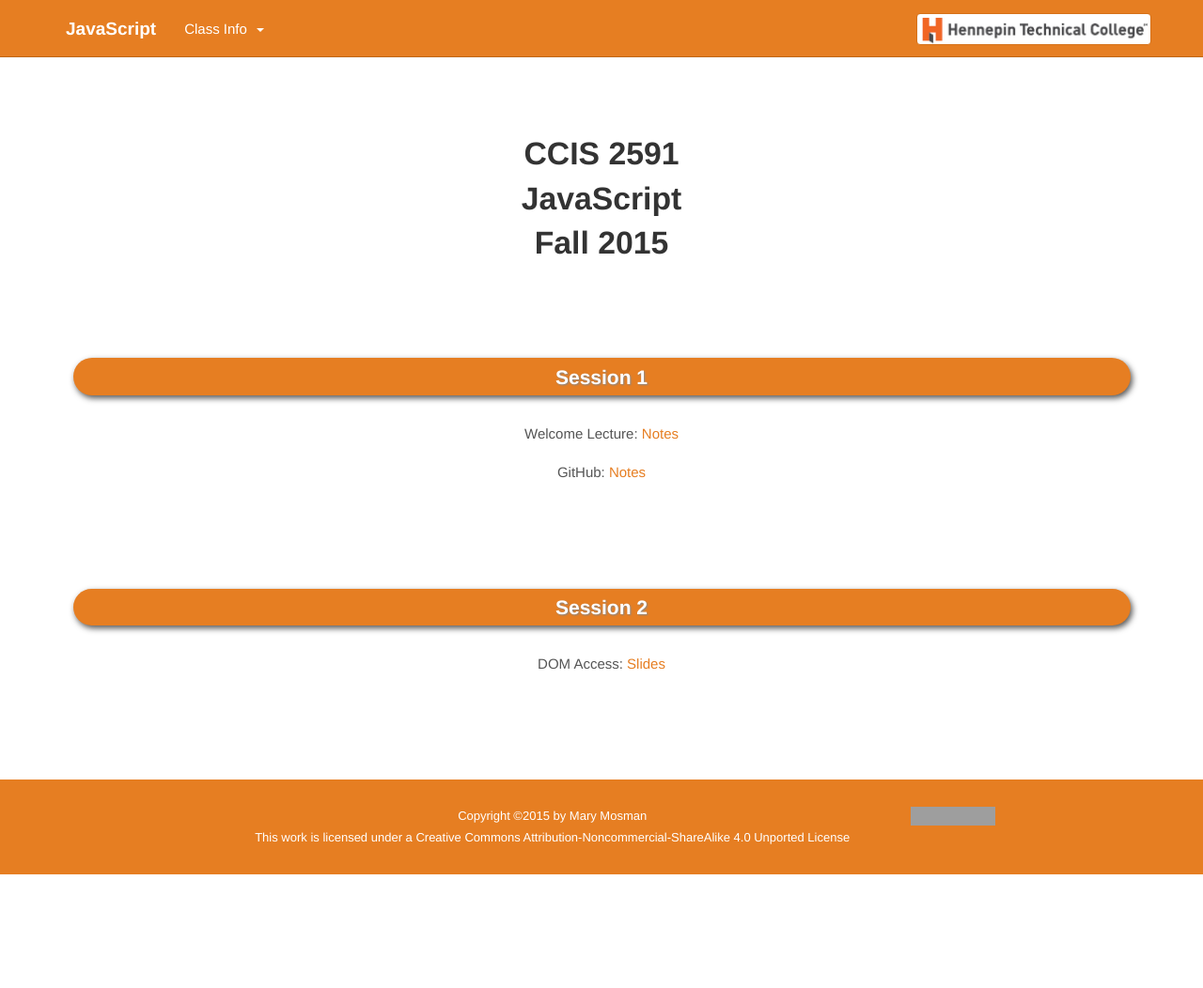
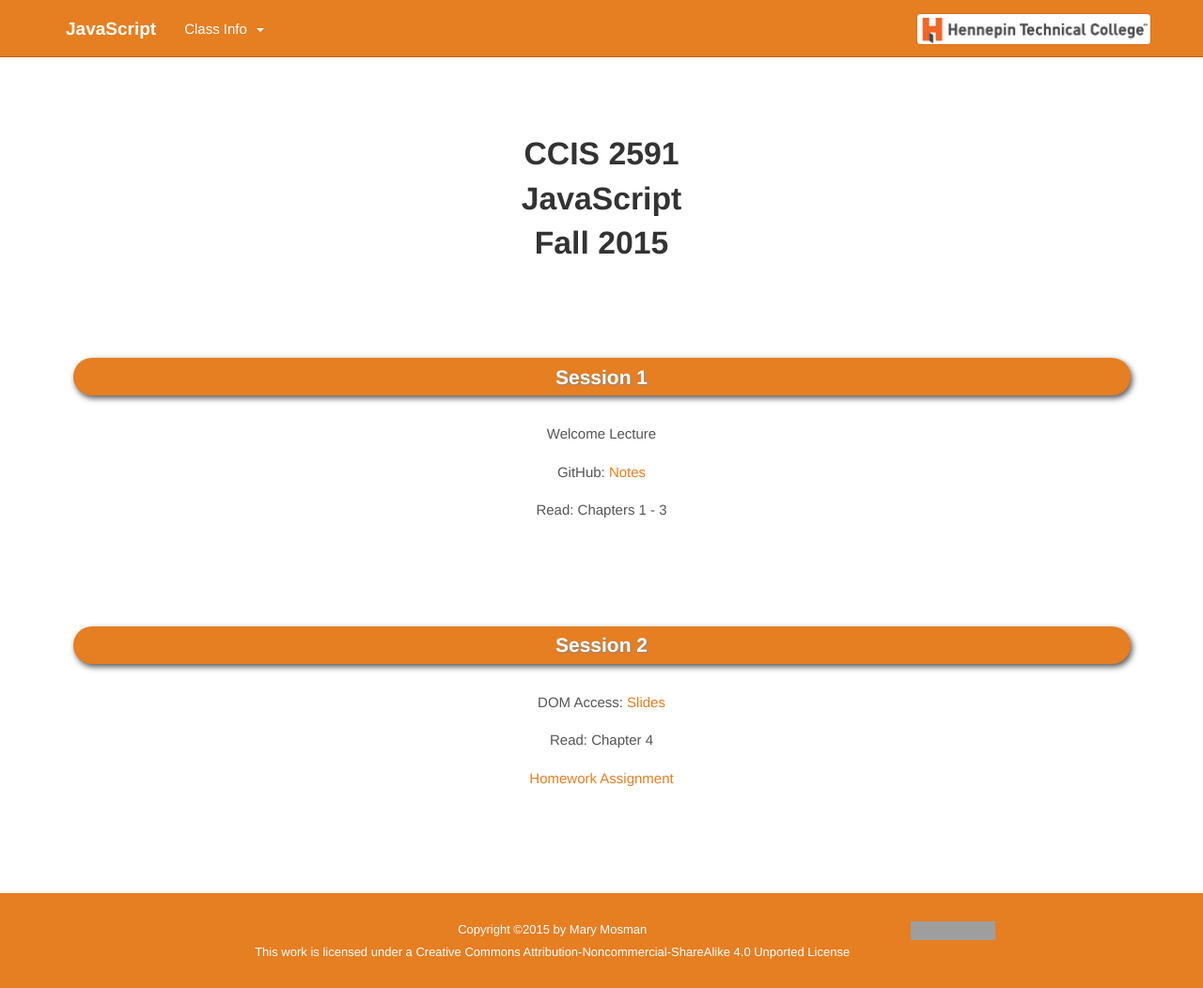
Before and after one commit to htc-ccis2591/main, a Jekyll site: the page built from _semesters/2015_3_Fall.md, in a window 1280 px wide and 1052 px high. Shown: the whole window at 94% size. Built offline with Jekyll 4.4.1, drawn with Linux system fonts in a browser that asks for light colours; some web fonts are replaced; grey boxes are pictures that could not be loaded.

Commit message:
updates to session layout

```diff
--- a/_layouts/semester.html
+++ b/_layouts/semester.html
@@ -7,7 +7,7 @@ layout: page
   <h1 class="header-bar">Session {{ forloop.index }}</h1>
   <div class="text-center">
     {% for lecture in session.lectures %}
-    <p>{{ lecture.title }}:
+    <p>{{ lecture.title }}{% if lecture.slides_url or lecture.notes_url%}:{% endif %}
       {% if lecture.slides_url %}
       <a href="{{ lecture.slides_url | prepend: site.baseurl }}">Slides</a>
       {% endif %}
@@ -19,23 +19,37 @@ layout: page
       {% endif %}
     </p>
     {% endfor %}
+
     {% for lab in session.labs %}
     <p>Lab: <a href="{{ lab.url }}" target="_blank"> {{ lab.title }} </a>
       {% if lab.worksheet_url %}
       (<a href="{{ lab.worksheet_url | prepend: site.baseurl }}">Lab Worksheet</a>)
       {% endif %}
     </p>
+    {% endfor %}
+
+    {% for item in session.readings %}
+    <p>
+      Read:
+      {% if item.url %}
+      <a href="{{ session.practice_url | prepend: site.baseurl }}">{{ item.title }}</a>
+      {% else %}
+      {{ item.title }}
+      {% endif %}
+    </p>
+    {% endfor %}
+
     {% if session.practice_url %}
     <p>
-      <a href="{{ session.practice_url | prepend: site.baseurl }}">Practice Problems</a>
+      <a href="{{ session.practice_url | prepend: site.baseurl }}">Homework Assignment</a>
     </p>
     {% endif %}
+
     {% if session.additional_url %}
     <p>
       <a href="{{ session.additional_url | prepend: site.baseurl }}">Additional Resources</a>
     </p>
     {% endif %}
-    {% endfor %}
   </div>
 </section>
 {% endfor %}
--- a/_semesters/2015_3_Fall.md
+++ b/_semesters/2015_3_Fall.md
@@ -7,31 +7,23 @@ sessions:
     lectures:
       -
         title: "Welcome Lecture"
-        notes_url: "/lecture_notes/welcome.html"
+#        notes_url: "/lecture_notes/welcome.html"
 #        slides_url:  "/assets/slides/welcome.pdf"
       -
         title: "GitHub"
         notes_url: "/lecture_notes/gitHub.html"
-#        slides_url: "/assets/slides/intro-programming.pdf"
-#    practice_url: "/assets/practice/session1.pdf"
-#    labs:
-#      -
-#        title: "Introduction to Snap!"
-#        url: "http://htc-ccis1505.github.io/main-labs/topic/topic.html?topic=htc_fund/intro_pair/1-introduction-v2.topic&course=htc_f15.html&novideo&noreading&noassignment"
-#        worksheet_url: "/assets/labs/worksheet-lab1.pdf"
-  - #Session 1
+    readings:
+      -
+        title: "Chapters 1 - 3"
+  - #Session 2
     lectures:
       -
         title: "DOM Access"
 #        notes_url: "/lecture_notes/gitHub.html"
         slides_url: "/assets/slides/session2.pdf"
-#    practice_url: "/assets/practice/session1.pdf"
-#    labs:
-#      -
-#        title: "Introduction to Snap!"
-#        url: "http://htc-ccis1505.github.io/main-labs/topic/topic.html?topic=htc_fund/intro_pair/1-introduction-v2.topic&course=htc_f15.html&novideo&noreading&noassignment"
-#        worksheet_url: "/assets/labs/worksheet-lab1.pdf"
-
-
+    practice_url: "/assets/assignments/DOMAccessAssignment.pdf"
+    readings:
+      -
+        title: "Chapter 4"
 
 ---
```
Also changed, not shown: 2 other files.
